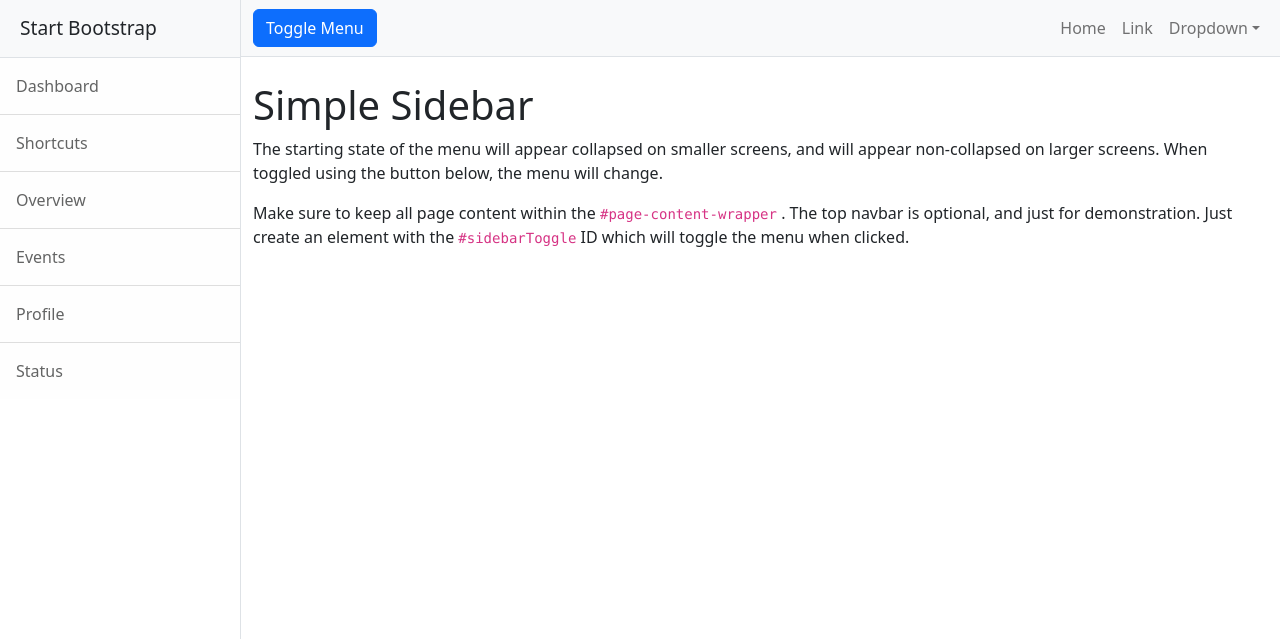
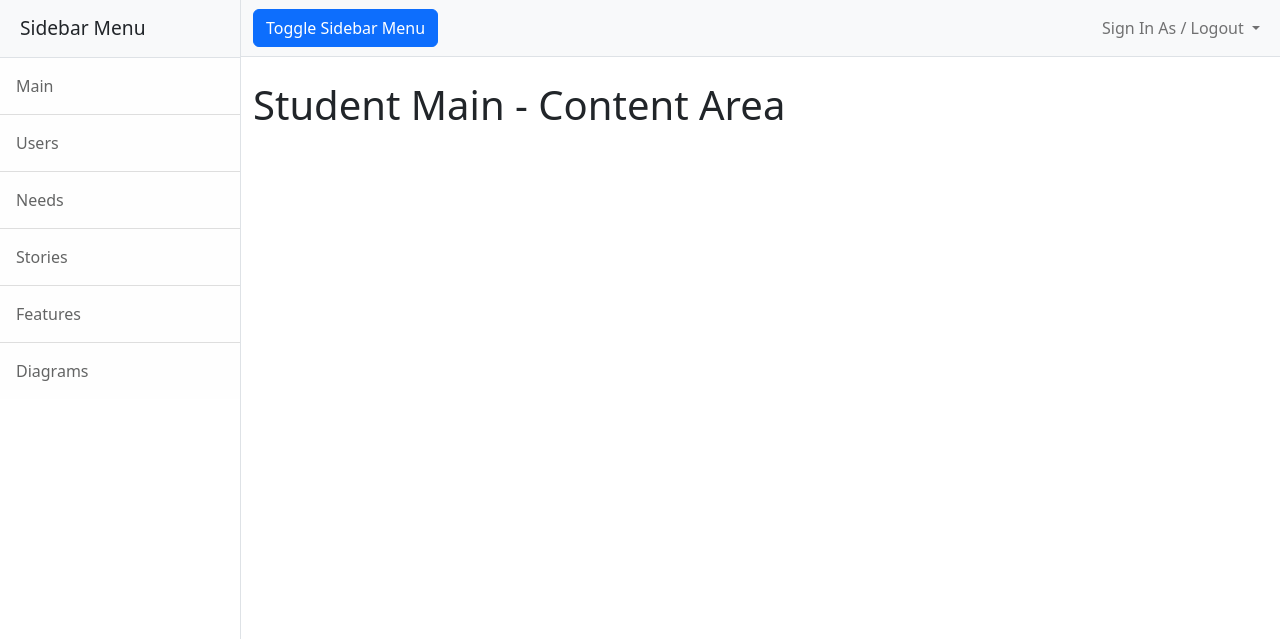
Before and after one commit to aiellom2/team-project, a Flask app: page /student-main in a window 1280 px wide. Shown: the top 639 px of the page. Run offline with Flask 3, Linux system fonts and the light colour scheme; some libraries are stand-ins or nearby versions.

Commit message:
made some edits

```diff
--- a/templates/student-main.html
+++ b/templates/student-main.html
@@ -5,9 +5,7 @@
         <meta name="viewport" content="width=device-width, initial-scale=1, shrink-to-fit=no" />
         <meta name="description" content="" />
         <meta name="author" content="" />
-        <title>Simple Sidebar - Start Bootstrap Template</title>
-        <!-- Favicon-->
-        <link rel="icon" type="image/x-icon" href="assets/favicon.ico" />
+        <title>Student Main</title>
         <!-- Core theme CSS (includes Bootstrap)-->
         <link href="static/styles.css" rel="stylesheet" />
     </head>
@@ -15,14 +13,14 @@
         <div class="d-flex" id="wrapper">
             <!-- Sidebar-->
             <div class="border-end bg-white" id="sidebar-wrapper">
-                <div class="sidebar-heading border-bottom bg-light">Start Bootstrap</div>
+                <div class="sidebar-heading border-bottom bg-light">Sidebar Menu</div>
                 <div class="list-group list-group-flush">
-                    <a class="list-group-item list-group-item-action list-group-item-light p-3" href="#!">Dashboard</a>
-                    <a class="list-group-item list-group-item-action list-group-item-light p-3" href="#!">Shortcuts</a>
-                    <a class="list-group-item list-group-item-action list-group-item-light p-3" href="#!">Overview</a>
-                    <a class="list-group-item list-group-item-action list-group-item-light p-3" href="#!">Events</a>
-                    <a class="list-group-item list-group-item-action list-group-item-light p-3" href="#!">Profile</a>
-                    <a class="list-group-item list-group-item-action list-group-item-light p-3" href="#!">Status</a>
+                    <a class="list-group-item list-group-item-action list-group-item-light p-3" href="student-main.html">Main</a>
+                    <a class="list-group-item list-group-item-action list-group-item-light p-3" href="student-users.html">Users</a>
+                    <a class="list-group-item list-group-item-action list-group-item-light p-3" href="student-needs.html">Needs</a>
+                    <a class="list-group-item list-group-item-action list-group-item-light p-3" href="student-stories.html">Stories</a>
+                    <a class="list-group-item list-group-item-action list-group-item-light p-3" href="student-features.html">Features</a>
+                    <a class="list-group-item list-group-item-action list-group-item-light p-3" href="student-diagrams.html">Diagrams</a>
                 </div>
             </div>
             <!-- Page content wrapper-->
@@ -30,19 +28,17 @@
                 <!-- Top navigation-->
                 <nav class="navbar navbar-expand-lg navbar-light bg-light border-bottom">
                     <div class="container-fluid">
-                        <button class="btn btn-primary" id="sidebarToggle">Toggle Menu</button>
+                        <button class="btn btn-primary" id="sidebarToggle">Toggle Sidebar Menu</button>
                         <button class="navbar-toggler" type="button" data-bs-toggle="collapse" data-bs-target="#navbarSupportedContent" aria-controls="navbarSupportedContent" aria-expanded="false" aria-label="Toggle navigation"><span class="navbar-toggler-icon"></span></button>
                         <div class="collapse navbar-collapse" id="navbarSupportedContent">
                             <ul class="navbar-nav ms-auto mt-2 mt-lg-0">
-                                <li class="nav-item active"><a class="nav-link" href="#!">Home</a></li>
-                                <li class="nav-item"><a class="nav-link" href="#!">Link</a></li>
                                 <li class="nav-item dropdown">
-                                    <a class="nav-link dropdown-toggle" id="navbarDropdown" href="#" role="button" data-bs-toggle="dropdown" aria-haspopup="true" aria-expanded="false">Dropdown</a>
+                                    <a class="nav-link dropdown-toggle" id="navbarDropdown" href="#" role="button" data-bs-toggle="dropdown" aria-haspopup="true" aria-expanded="false">Sign In As / Logout </a>
                                     <div class="dropdown-menu dropdown-menu-end" aria-labelledby="navbarDropdown">
-                                        <a class="dropdown-item" href="#!">Action</a>
-                                        <a class="dropdown-item" href="#!">Another action</a>
+                                        <a class="dropdown-item" href="teacher-login.html">Sign in as Teacher</a>
+                                        <a class="dropdown-item" href="admin-login.html">Sign in as Admin</a>
                                         <div class="dropdown-divider"></div>
-                                        <a class="dropdown-item" href="#!">Something else here</a>
+                                        <a class="dropdown-item" href="student-login.html">Sign Out</a>
                                     </div>
                                 </li>
                             </ul>
@@ -51,15 +47,8 @@
                 </nav>
                 <!-- Page content-->
                 <div class="container-fluid">
-                    <h1 class="mt-4">Simple Sidebar</h1>
-                    <p>The starting state of the menu will appear collapsed on smaller screens, and will appear non-collapsed on larger screens. When toggled using the button below, the menu will change.</p>
-                    <p>
-                        Make sure to keep all page content within the
-                        <code>#page-content-wrapper</code>
-                        . The top navbar is optional, and just for demonstration. Just create an element with the
-                        <code>#sidebarToggle</code>
-                        ID which will toggle the menu when clicked.
-                    </p>
+                    <h1 class="mt-4">Student Main - Content Area </h1>
+
                 </div>
             </div>
         </div>
```
